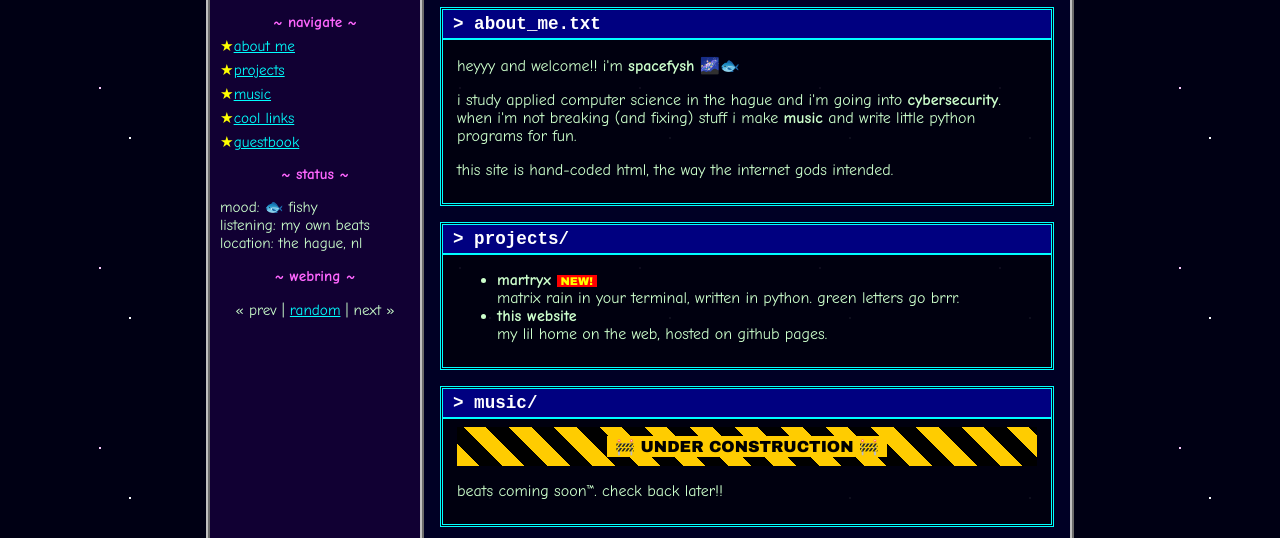
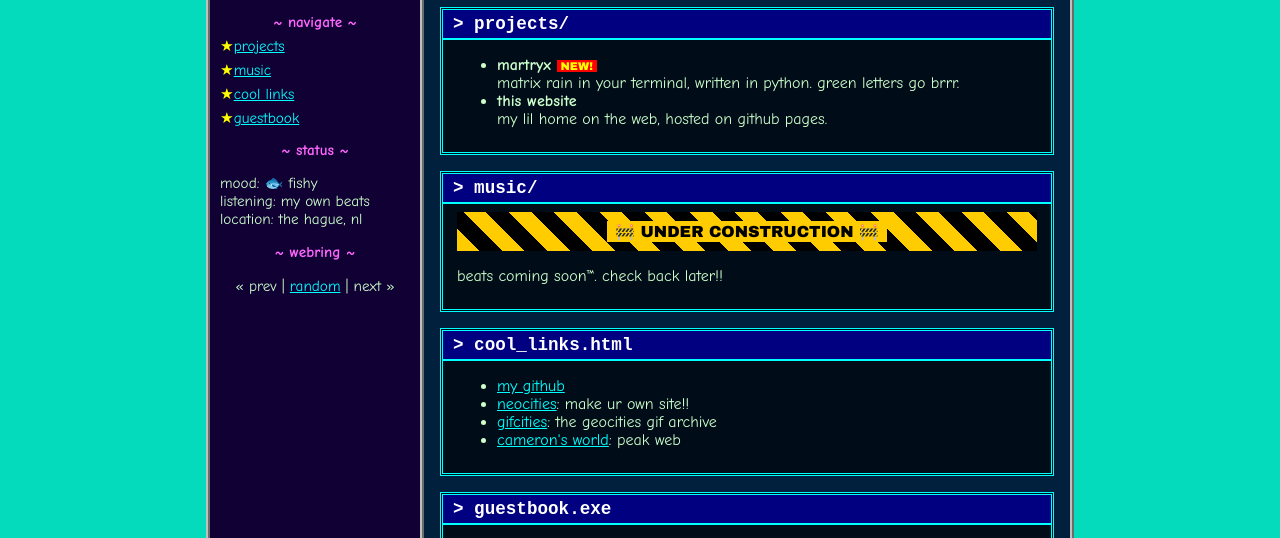
Before and after one commit to spacefysh/spacefysh.github.io, a plain HTML site: page index.html in a window 1280 px wide. Shown: the part 262-800 px from the top of the page. Drawn offline with Linux system fonts and the light colour scheme.

Commit message:
Remove about me section, set background to #04dabc
Co-Authored-By: Claude Opus 5.5 <noreply@anthropic.com>
Claude-Session: https://claude.ai/code/session_01Bx8kVGpBTU35m6tV9kAxxo

```diff
--- a/index.html
+++ b/index.html
@@ -13,19 +13,10 @@
 		<link rel="manifest" href="site.webmanifest" />
 		<title>~*~ spacefysh's homepage ~*~</title>
 		<style>
-			/* tiled starfield, made with css so there are no extra image files */
 			body {
 				margin: 0;
 				padding: 12px;
-				background-color: #000014;
-				background-image:
-					radial-gradient(1px 1px at 10px 20px, #fff 50%, transparent 51%),
-					radial-gradient(1px 1px at 70px 90px, #ffffaa 50%, transparent 51%),
-					radial-gradient(2px 2px at 130px 40px, #fff 50%, transparent 51%),
-					radial-gradient(1px 1px at 160px 140px, #aaffff 50%, transparent 51%),
-					radial-gradient(1px 1px at 40px 150px, #fff 50%, transparent 51%),
-					radial-gradient(2px 2px at 100px 170px, #ffccff 50%, transparent 51%);
-				background-size: 180px 180px;
+				background-color: #04dabc;
 				color: #ccffcc;
 				font-family: 'Comic Sans MS', 'Comic Sans', 'Chalkboard SE', cursive;
 				font-size: 16px;
@@ -244,7 +235,6 @@
 				<nav class="sidebar">
 					<h3>~ navigate ~</h3>
 					<ul>
-						<li><a href="#about">about me</a></li>
 						<li><a href="#projects">projects</a></li>
 						<li><a href="#music">music</a></li>
 						<li><a href="#links">cool links</a></li>
@@ -265,19 +255,6 @@
 				</nav>
 
 				<main class="content">
-
-					<div class="box" id="about">
-						<h2>&gt; about_me.txt</h2>
-						<p>
-							heyyy and welcome!! i'm <b>spacefysh</b> &#x1F30C;&#x1F41F;
-						</p>
-						<p>
-							i study applied computer science in the hague and i'm going into
-							<b>cybersecurity</b>. when i'm not breaking (and fixing) stuff i make
-							<b>music</b> and write little python programs for fun.
-						</p>
-						<p>this site is hand-coded html, the way the internet gods intended.</p>
-					</div>
 
 					<div class="box" id="projects">
 						<h2>&gt; projects/</h2>
```
